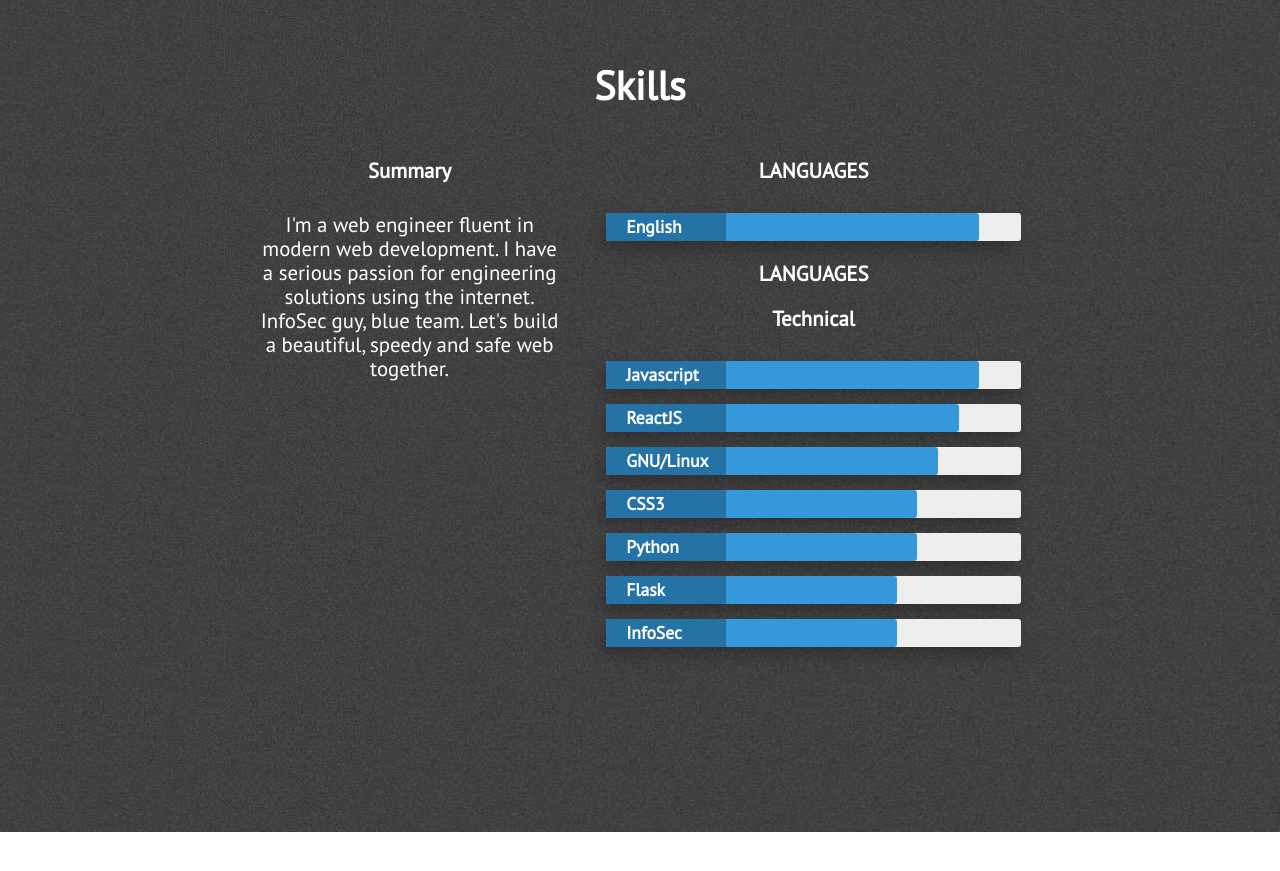
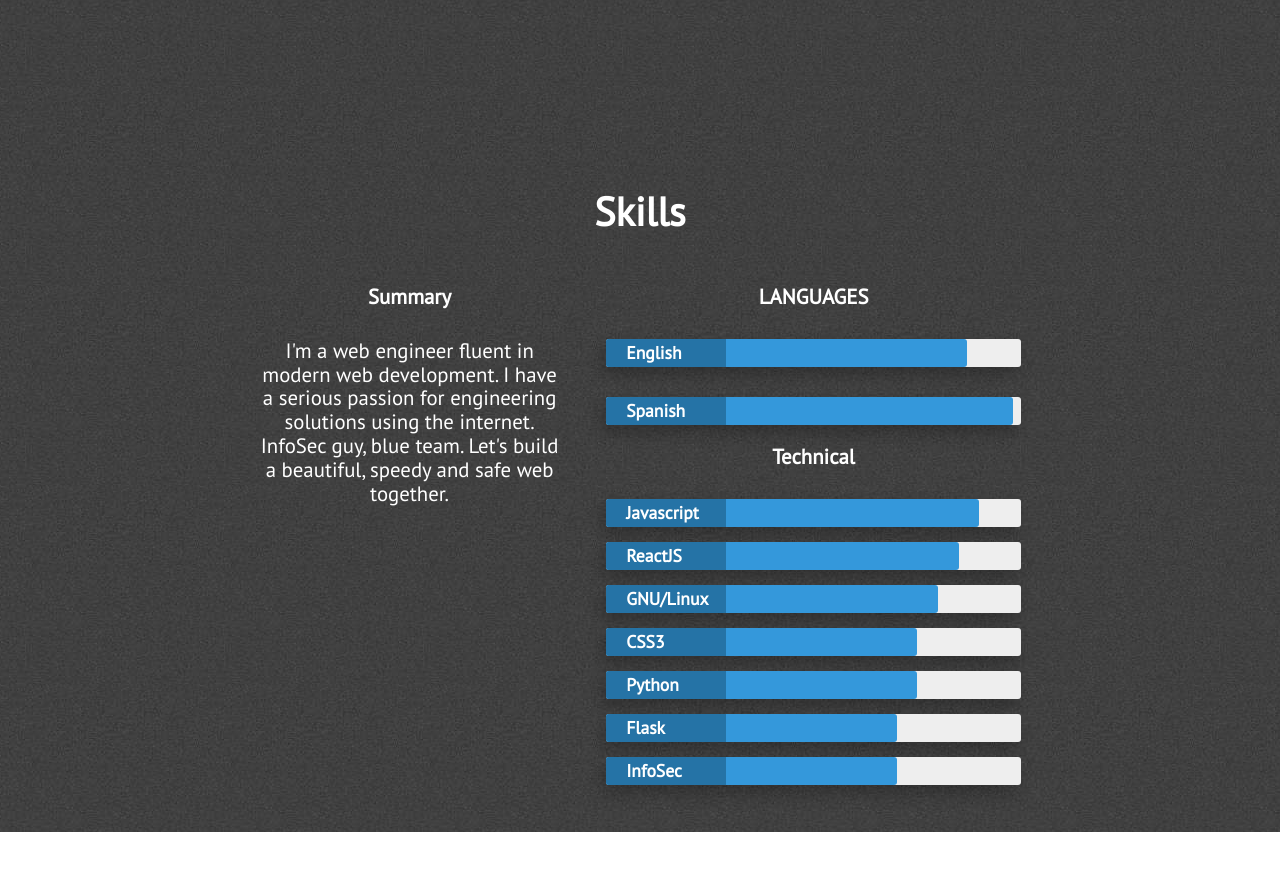
Before and after one commit to wascarleonel/portfolio, a Jekyll site: the page built from index.html, in a window 1280 px wide and 900 px high, scrolled down 2068 px. Shown: the top 871 px of the window. Built offline with Jekyll 4.4.1, drawn with Linux system fonts in a browser that asks for light colours; nearby versions of some CDN libraries.

Commit message:
Update skills.html

```diff
--- a/_includes/skills.html
+++ b/_includes/skills.html
@@ -12,20 +12,25 @@
                     </p>
                 </div>
                 <div class="technical-skills">
+
                     <!-- ADDED SECTION - LANGUAGES -  -->
                     <h3 class="center-align skills-subsection">LANGUAGES</h3>
                     <h3 class="center-align skills-subsection"></h3>
                     <div class="progress-bars">
-                        <div class="skillbar clearfix " data-percent="90%">
+                        <div class="skillbar clearfix " data-percent="87%">
                             <div class="skillbar-title" style="background: #2980b9;"><span>English</span></div>
                             <div class="skillbar-bar" style="background: #3498db;"></div>
+
+              <div class="progress-bars">
+                        <div class="skillbar clearfix " data-percent="98%">
+                            <div class="skillbar-title" style="background: #2980b9;"><span>Spanish</span></div>
+                            <div class="skillbar-bar" style="background: #3498db;"></div>
+
                         </div>
 
                     <!-- END ADDED SECTION - LANGUAGES -  -->
 
-                    <h3 class="center-align skills-subsection">LANGUAGES</h3>
-                    <h3 class="center-align skills-subsection"></h3>
-                    <h3 class="center-align skills-subsection">Technical</h3>
+                  <h3 class="center-align skills-subsection">Technical</h3>
                     <div class="progress-bars">
                         <div class="skillbar clearfix " data-percent="90%">
                             <div class="skillbar-title" style="background: #2980b9;"><span>Javascript</span></div>
```
